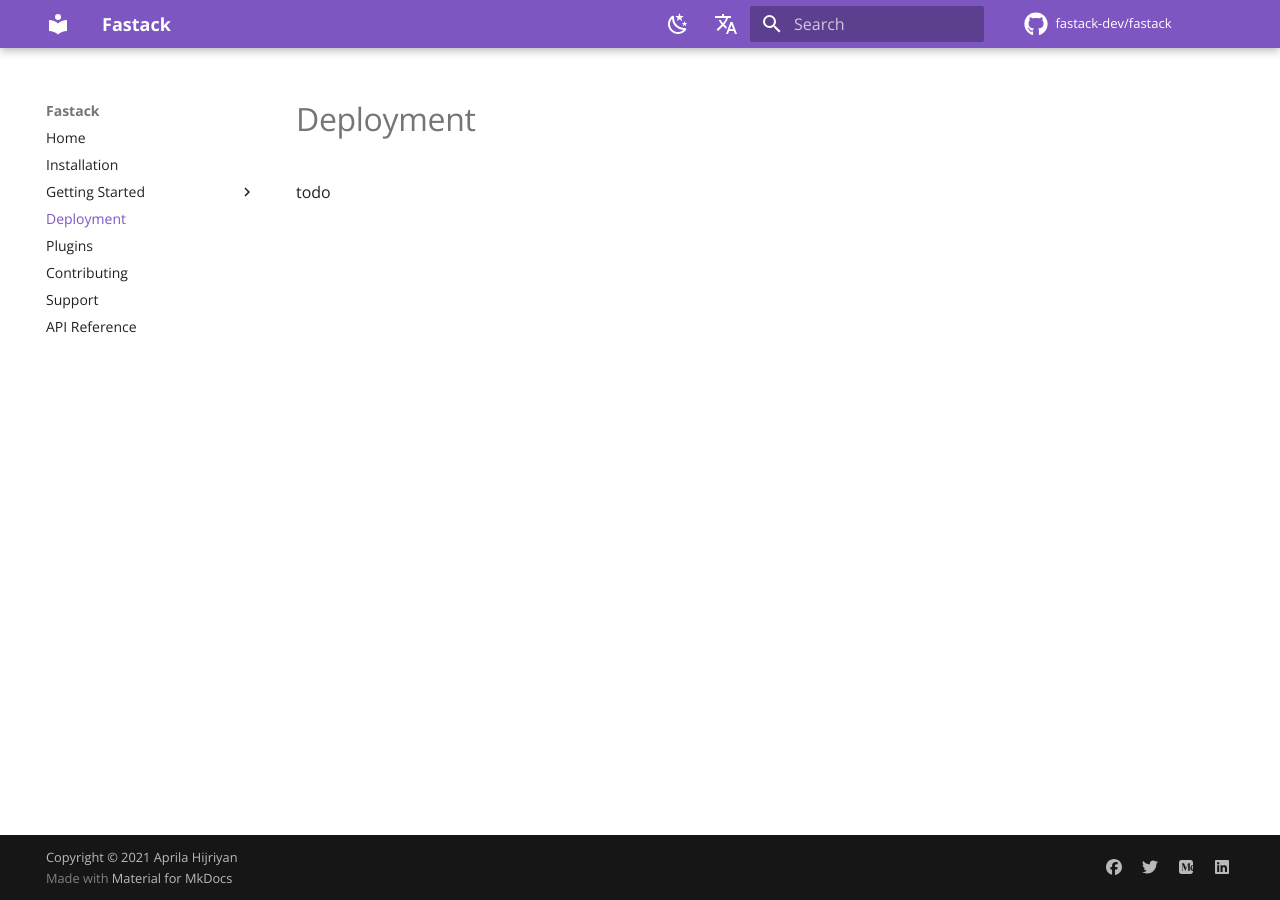
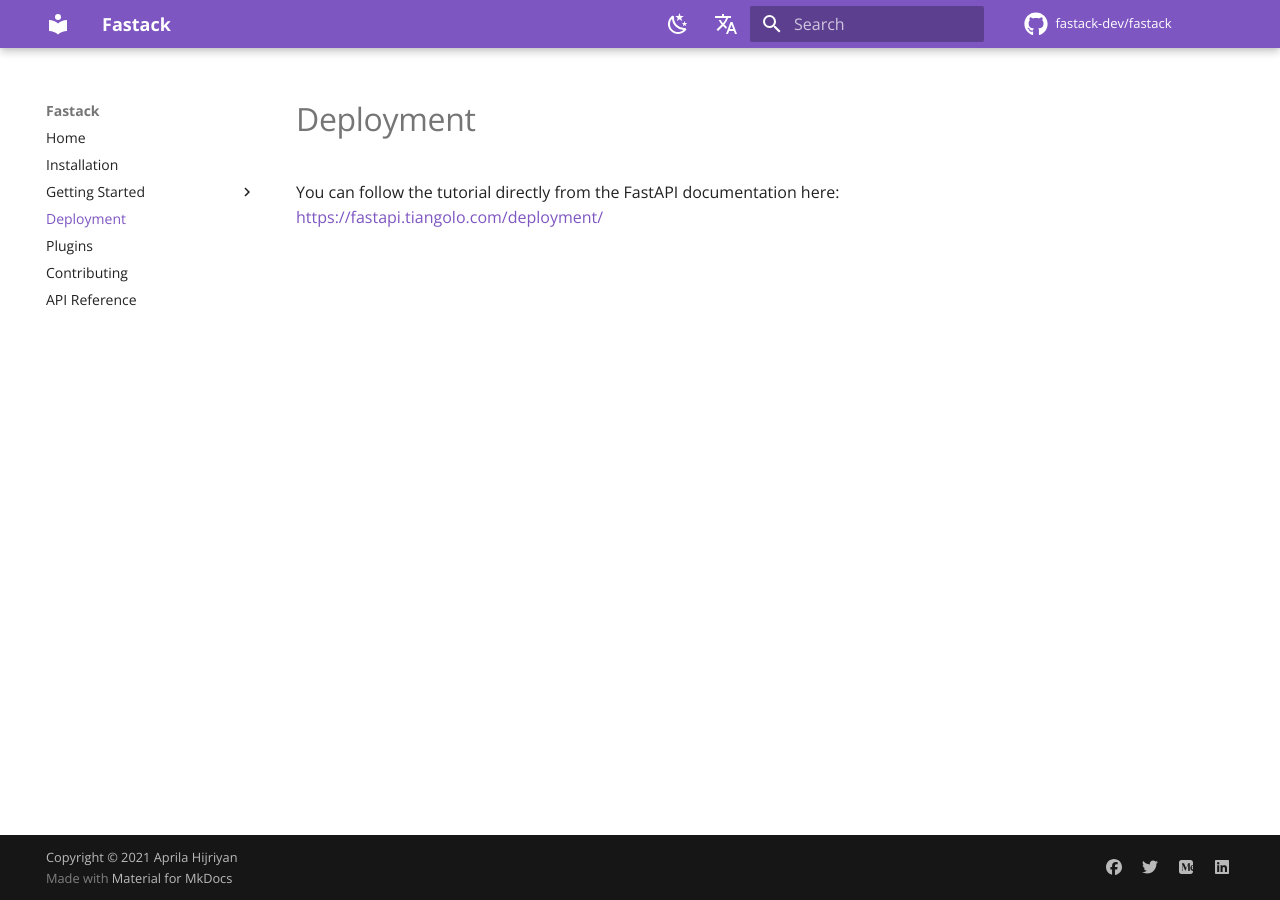
Before and after one commit to fastack-dev/fastack, an MkDocs documentation site: the page built from docs/deployment.md, in a window 1280 px wide. Built offline with MkDocs 1.6.1 and Material for MkDocs 9.7.7, drawn with Linux system fonts in a browser that asks for light colours; comment, search, counter and statistics services are not loaded.

Commit message:
📖 DOC: update

```diff
--- a/docs/deployment.md
+++ b/docs/deployment.md
@@ -1,3 +1,3 @@
 # Deployment
 
-todo
+You can follow the tutorial directly from the FastAPI documentation here: https://fastapi.tiangolo.com/deployment/
--- a/mkdocs.yml
+++ b/mkdocs.yml
@@ -95,5 +95,4 @@
   - deployment.md
   - plugins.md
   - contributing.md
-  - support.md
   - "API Reference": api
```
Also changed, not shown: docs/contributing.md (+18 -2 lines), docs/support.md (deleted, +0 -3 lines).
